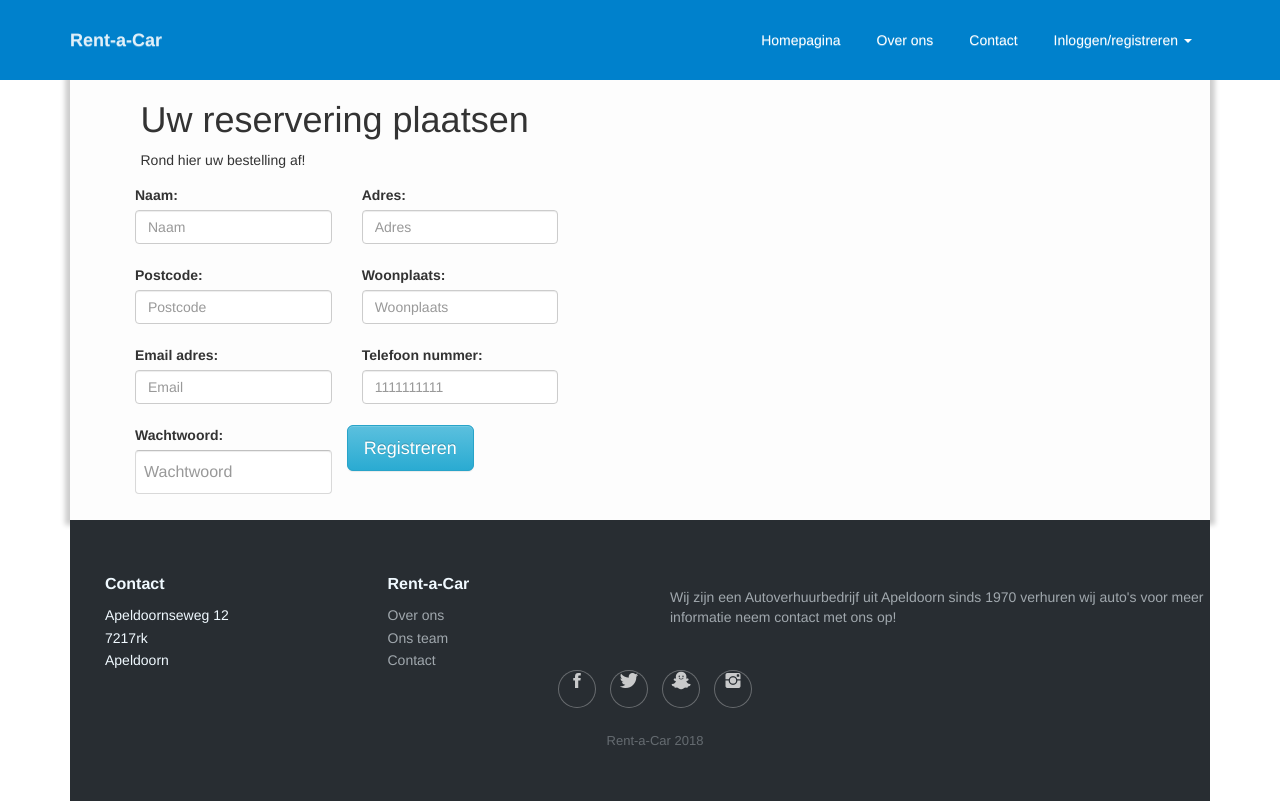
After one commit to Niek99/Rent-a-Car, a PHP site: page /bestel.php in a window 1280 px wide. The commit adds this page. Run offline with PHP 8.4, Linux system fonts and the light colour scheme; some libraries are stand-ins or nearby versions; some web fonts are replaced.

Commit message:
halaladfsdf

```diff
--- a/assets/css/style.css
+++ b/assets/css/style.css
@@ -57,12 +57,10 @@
     .container {
         max-width: 1200px;
     }
-    .topcar{
-        max-height: 130px;
-    }
 }
 .container-narrow > hr {
     margin: 30px 0;
+    overflow:auto;
 }
 
 /* Main marketing message and sign up button */
@@ -95,14 +93,12 @@
     }
 }
 .product_picture{
-    max-width: 600px;
-    max-height: 600px;
     float: left;
 }
 .product_text{
     float: left;
     margin-top: 5px;
-
+    height: 100%;
 }
 .ingelogd{
     padding: 10px;
@@ -120,11 +116,9 @@
     border-radius: 5px;
     border: solid lightgrey 2px;
 }
-@media (min-width: 768px) {
-    .container1 {
-        width: 100%;
-        height: 100%;
-        background-color: #fdfdfd;
-        box-shadow: 0px 0px 5px 5px rgba(0,0,0,0.20);
-    }
+.container1 {
+    width: 100%;
+    background-color: #fdfdfd;
+    box-shadow: 0px 0px 5px 5px rgba(0,0,0,0.20);
+    overflow:auto;
 }
--- /dev/null
+++ b/bestel.php
@@ -0,0 +1,62 @@
+<?php
+    include "includes/header.php";
+?>
+<html>
+    <body>
+        <div class="container">
+            <div class="container1">
+            <div class="col-md-12">
+                <h1 style="margin-left: 5%">Uw reservering plaatsen</h1>
+                <p style="margin-left: 5%">
+                    Rond hier uw bestelling af!<br>
+                <div class="container col-sm-12">
+                    <form action="" method="post" name="registerform">
+                        <div class="col-sm-8">
+                            <div class="row">
+                                <div class="col-sm-4 form-group">
+                                    <label>Naam:</label>
+                                    <input type="text" placeholder="Naam" class="form-control" name="naam">
+                                </div>
+                            <div class="col-sm-4 form-group">
+                                <label>Adres:</label>
+                                <input type="text" placeholder="Adres" class="form-control" name="adres">
+                            </div>
+                            </div>
+                            <div class="row">
+                                <div class="col-sm-4 form-group">
+                                    <label>Postcode:</label>
+                                    <input type="text" placeholder="Postcode" class="form-control" name="postcode">
+                                </div>
+                                <div class="col-sm-4 form-group">
+                                    <label>Woonplaats:</label>
+                                    <input type="text" placeholder="Woonplaats" class="form-control" name="woonplaats">
+                                </div>
+                            </div>
+                            <div class="row">
+                                <div class="col-sm-4 form-group">
+                                    <label>Email adres:</label>
+                                    <input type="email" placeholder="Email" class="form-control" name="mail">
+                                </div>
+                                <div class="col-sm-4 form-group">
+                                    <label>Telefoon nummer:</label>
+                                    <input type="text" placeholder="1111111111" class="form-control" name="telefoon">
+                                </div>
+                            </div>
+                            <div class="row">
+                            <div class="col-sm-4 form-group">
+                                <label>Wachtwoord:</label>
+                                <input type="password" placeholder="Wachtwoord" class="form-control" name="wachtwoord">
+                            </div>
+                            <button type="submit" name="verzend" class="btn btn-lg btn-info">Registreren</button>
+                        </div>
+                        </div>
+                    </form>
+                </p>
+            </div>
+        </div>
+        </div>
+    </body>
+</html>
+<?php
+    include "includes/footer.php";
+?>
--- a/includes/footer.php
+++ b/includes/footer.php
@@ -6,18 +6,18 @@
             <div class="row">
                 <div class="col-md-6 col-md-push-6 item text">
                     <h3></h3>
-                    <p>Praesent sed lobortis mi. Suspendisse vel placerat ligula. Vivamus ac sem lacus. Ut vehicula rhoncus elementum. Etiam quis tristique lectus. Aliquam in arcu eget velit pulvinar dictum vel in justo.</p>
+                    <p>Wij zijn een Autoverhuurbedrijf uit Apeldoorn sinds 1970 verhuren wij auto's voor meer informatie neem contact met ons op!</p>
                 </div>
                 <div class="col-md-3 col-md-pull-6 col-sm-4 item">
-                    <h3>Services</h3>
+                    <h3>Contact</h3>
                     <ul>
-                        <li><a href="#">Web design</a></li>
-                        <li><a href="#">Development</a></li>
-                        <li><a href="#">Hosting</a></li>
+                        <li>Apeldoornseweg 12</a></li>
+                        <li>7217rk</a></li>
+                        <li>Apeldoorn</a></li>
                     </ul>
                 </div>
                 <div class="col-md-3 col-md-pull-6 col-sm-4 item">
-                    <h3>About</h3>
+                    <h3>Rent-a-Car</h3>
                     <ul>
                         <li><a href="#">Over ons</a></li>
                         <li><a href="#">Ons team</a></li>
@@ -28,5 +28,6 @@
             </div>
             <p class="copyright">Rent-a-Car 2018</p>
         </div>
+
     </footer>
 </div>
--- a/includes/head.php
+++ b/includes/head.php
@@ -7,6 +7,8 @@
     <link rel="stylesheet" href="assets/fonts/ionicons.min.css">
     <link rel="stylesheet" href="assets/css/styles.min.css">
     <link rel="stylesheet" href="assets/css/style.css">
+    <link rel="javascript" href="assets/js/jquery.min.js">
+    <link rel="javascript" href="assets/js/script.min.js">
     <link rel="stylesheet" href="//code.jquery.com/ui/1.12.1/themes/base/jquery-ui.css">
     <link rel="stylesheet" href="/resources/demos/style.css">
     <script src="https://code.jquery.com/jquery-1.12.4.js"></script>
--- a/index.php
+++ b/index.php
@@ -1,5 +1,6 @@
 <!DOCTYPE html>
 <html>
+
 <body>
     <?php
         include "includes/header.php";
--- a/product.php
+++ b/product.php
@@ -40,7 +40,6 @@
     <body>
         <div class="container">
             <div class="container1">
-                <div class="product">
                     <img class="product_picture col-sm-12" src="assets/img/Audia4.jpg">
                     <div class="product_text col-sm-6">
                         Mauris blandit aliquet elit, eget tincidunt nibh pulvinar a. Sed porttitor lectus nibh. Lorem ipsum dolor sit amet, consectetur adipiscing elit. Vivamus suscipit tortor eget felis porttitor volutpat. Nulla porttitor accumsan tincidunt. Donec rutrum congue leo eget malesuada. Vivamus magna justo, lacinia eget consectetur sed, convallis at tellus. Lorem ipsum dolor sit amet, consectetur adipiscing elit. Quisque velit nisi, pretium ut lacinia in, elementum id enim. Cras ultricies ligula sed magna dictum porta.
```
Also changed, not shown: includes/slider.php (+33 -0 lines).
